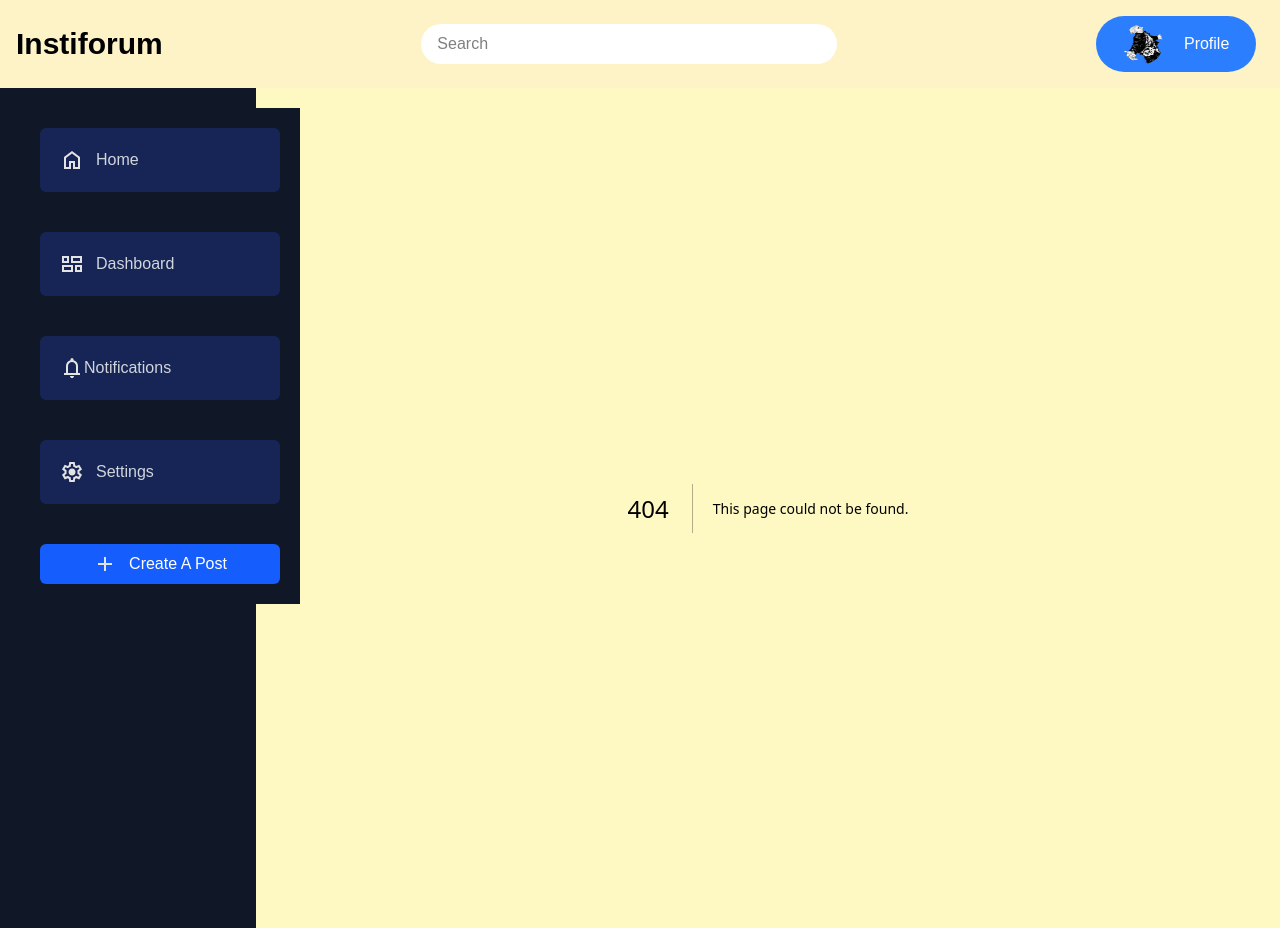
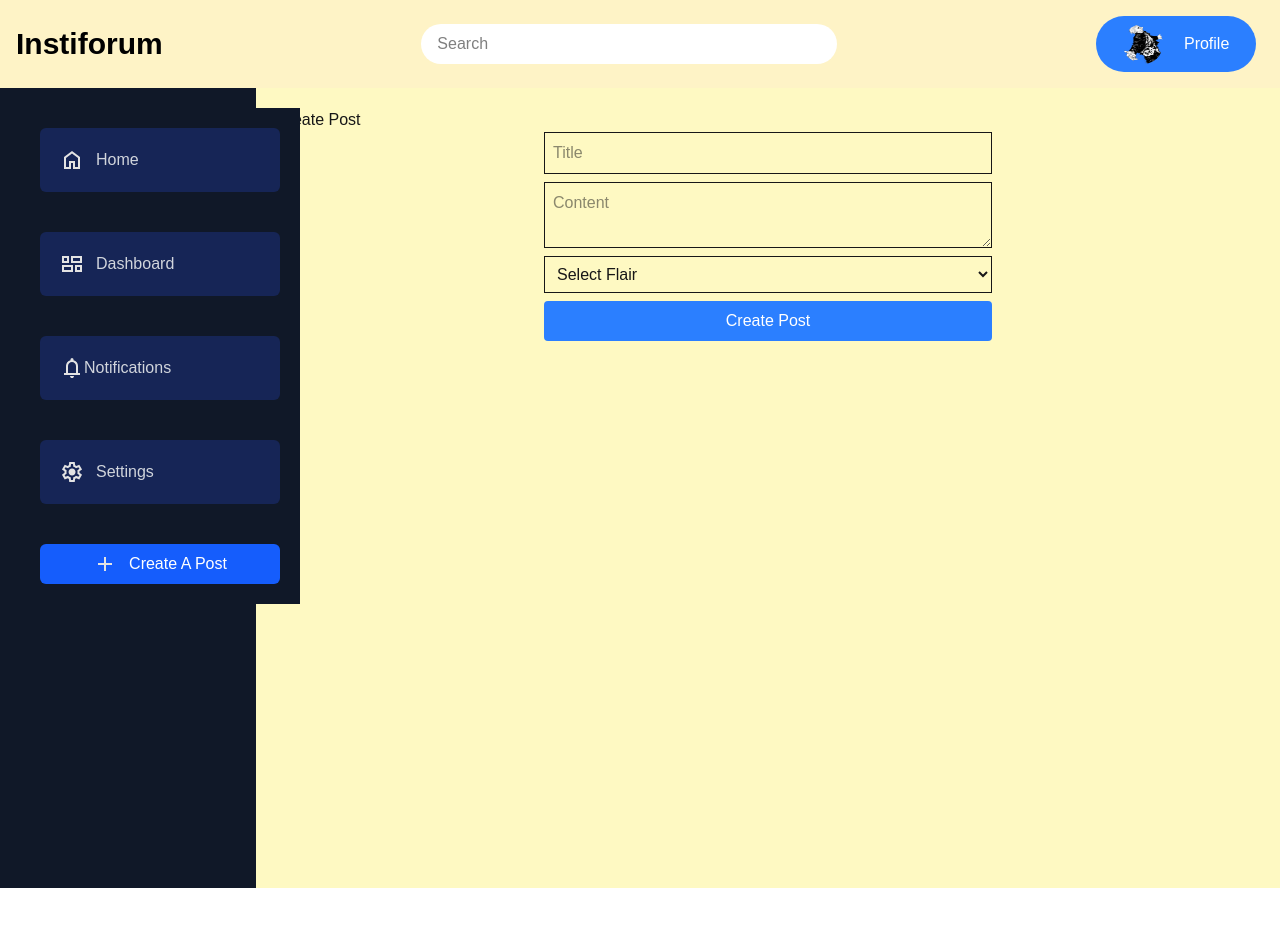
Before and after one commit to wncc/Hello-FOSS-25_Instiforum, a Next.js app: page /create in a window 1280 px wide. Before the commit this address had no page. After the commit the page ends 888 px from the top, so only its background shows below. Built offline with nearby package versions, Linux system fonts and the light colour scheme; no server answers.

Commit message:
Add create post page with form submission
Introduces a new page at app/create/page.js that provides a form for users to create posts. The form collects title, content, and flair, and submits the data to the Supabase 'posts' table. On successful submission, the user is redirected to the home page.

```diff
--- /dev/null
+++ b/app/create/page.js
@@ -0,0 +1,56 @@
+"use client"
+import React from 'react'
+import { supabase } from '../lib/supabaseclient';
+import { useEffect, useState } from 'react';
+import {redirect } from 'next/navigation';
+
+const Create = () => {
+  const submitFunc = async (e) => {
+    e.preventDefault();
+
+    const postjson = {
+      title: e.target.title.value,
+      user_id: localStorage.getItem("user") ? JSON.parse(localStorage.getItem("user")).id : null,
+      community_id: 0,
+      image_url: "NONE",
+      content: e.target.content.value,
+      flair: e.target.flair.value,
+      upvotes: 0,
+      downvotes: 0
+    };
+
+    console.log(postjson);
+
+    const { data, error } = await supabase.from('posts').insert([postjson]);
+
+    if (error) console.error("Insert error:", error);
+    else {console.log("Insert success:", data);
+        redirect('/home');
+    }
+
+
+  }
+
+  return (
+    <div>
+      <h1>Create Post</h1>
+      <form onSubmit={submitFunc} className='flex flex-col max-w-md mx-auto'>
+        <input name="title" type="text" placeholder='Title'  className='border p-2 w-full mb-2'/>
+        <textarea name="content" placeholder='Content' className='border p-2 w-full mb-2'></textarea>
+        <select name="flair" className='border p-2 w-full mb-2'>
+          <option value="">Select Flair</option>
+          <option value="General">General</option>
+          <option value="Question">Question</option>
+          <option value="Meme">Meme</option>
+          <option value="Discussion">Discussion</option>
+          <option value="Help">Help</option>
+          <option value="Feedback">Feedback</option>
+          <option value="News">News</option>
+        </select>
+        <button type='submit' className='bg-blue-500 text-white p-2 rounded'>Create Post</button>
+      </form>
+    </div>
+  )
+}
+
+export default Create
```
